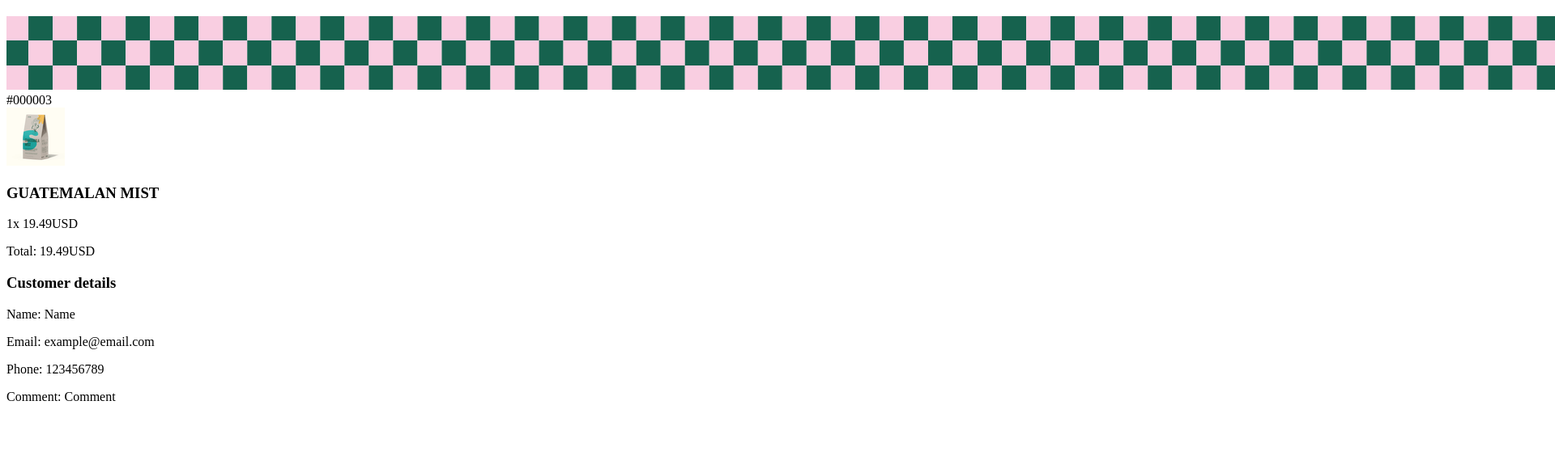
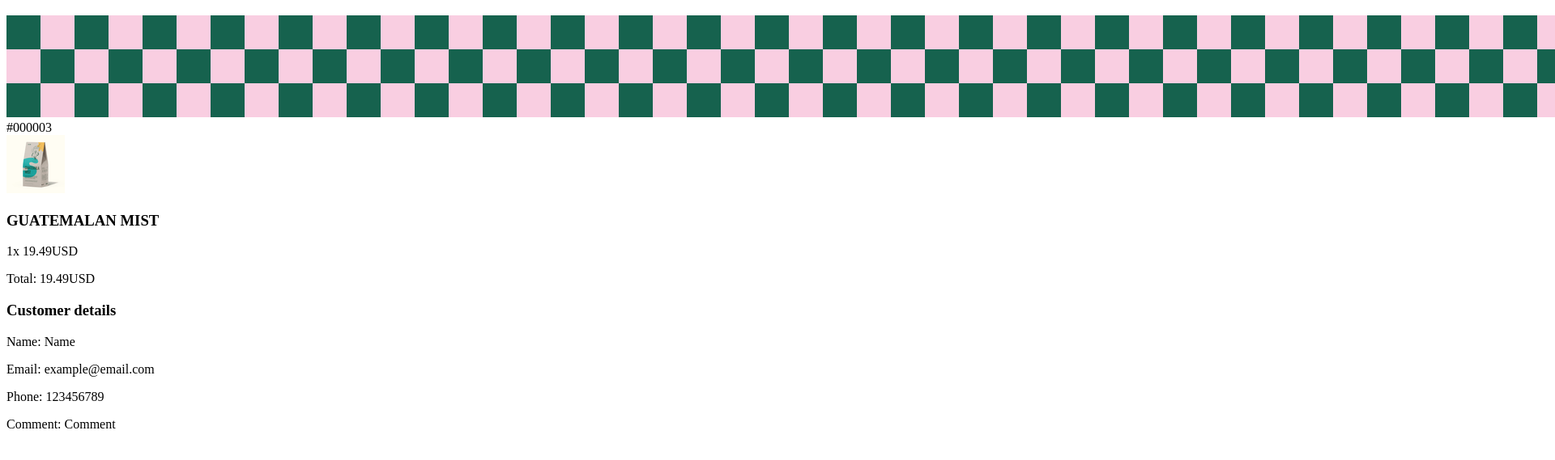
Before and after one commit to koldovsky/4962-team-01, a plain HTML site: page order-page.html in a window 1280 px wide. Shown: the part 61-630 px from the top of the page at 81% size, 1920 px wide, since content can reach past the window. Drawn offline with Linux system fonts and the light colour scheme.

Commit message:
Move embedded decorative SVG to img/coffee-pattern.svg and reference it from order-page.html

```diff
--- a/order-page.html
+++ b/order-page.html
@@ -16,7 +16,7 @@
         <div class="order-success">
             <h1>THANK YOU FOR YOUR ORDER!</h1>
             <picture>
-                <img src="img/order-mosaics.png" alt="Order success image" class="order-success-image">
+                <img src="img/coffee-pattern.svg" alt="decorative pattern" />
             </picture>
         </div>
         <div class="order-container">
```
Also changed, not shown: img/coffee-pattern.svg (added).
